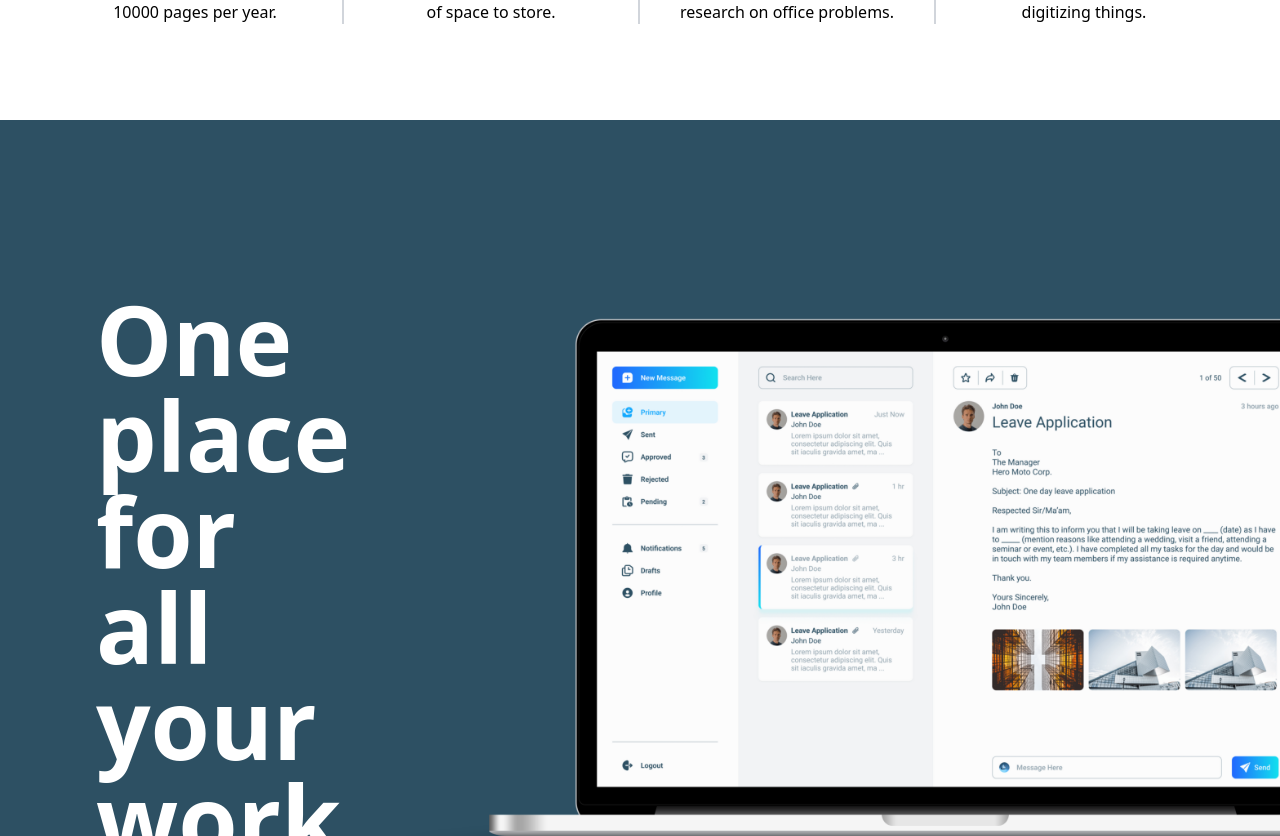
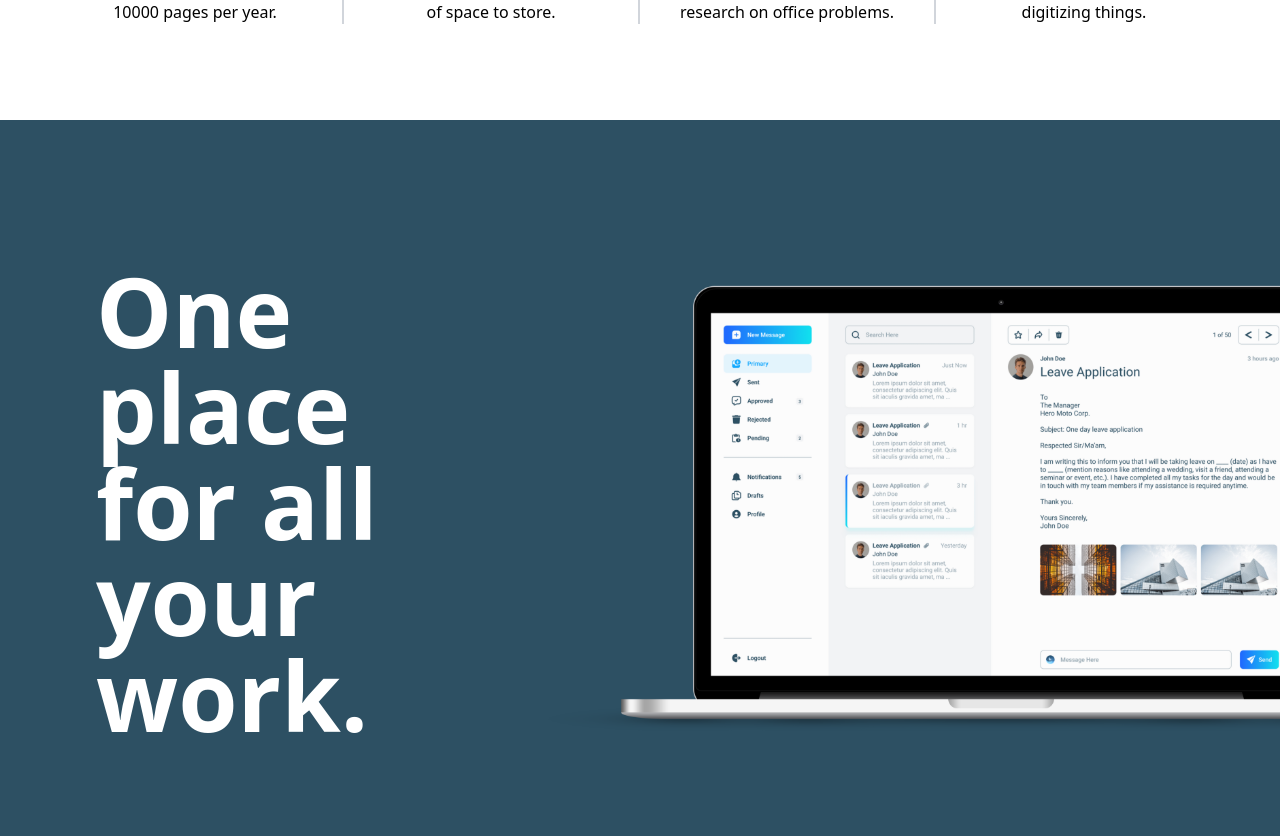
Before and after one commit to Coders-Royale/E-Daftar, a React (Create React App) app in the folder client/: page / in a window 1280 px wide. Shown: the part 1964-2800 px from the top of the page. Built offline with nearby package versions, Linux system fonts and the light colour scheme.

Commit message:
fix: macbook image stick to right

```diff
--- a/client/src/components/Homepage.tsx
+++ b/client/src/components/Homepage.tsx
@@ -145,11 +145,11 @@ const Homepage: React.FC = () => {
         	</div>
 
         	<div className='bg-[#2d5063] min-h-screen mt-24'>
-        		<div className='lg:grid lg:grid-cols-5 ml-24 items-center'>
+        		<div className='lg:flex lg:flex-row ml-24 items-center'>
         			<h1 className='text-white text-6xl lg:text-7xl xl:text-8xl font-bold'>
         				One place for all your work.
         			</h1>
-        			<img src={MacbookPro} alt='macbook-pro' className='w-[2/3] col-span-4' />
+        			<img src={MacbookPro} alt='macbook-pro' className='w-full lg:w-2/3 float-right' />
         		</div>
         	</div>
 
```
